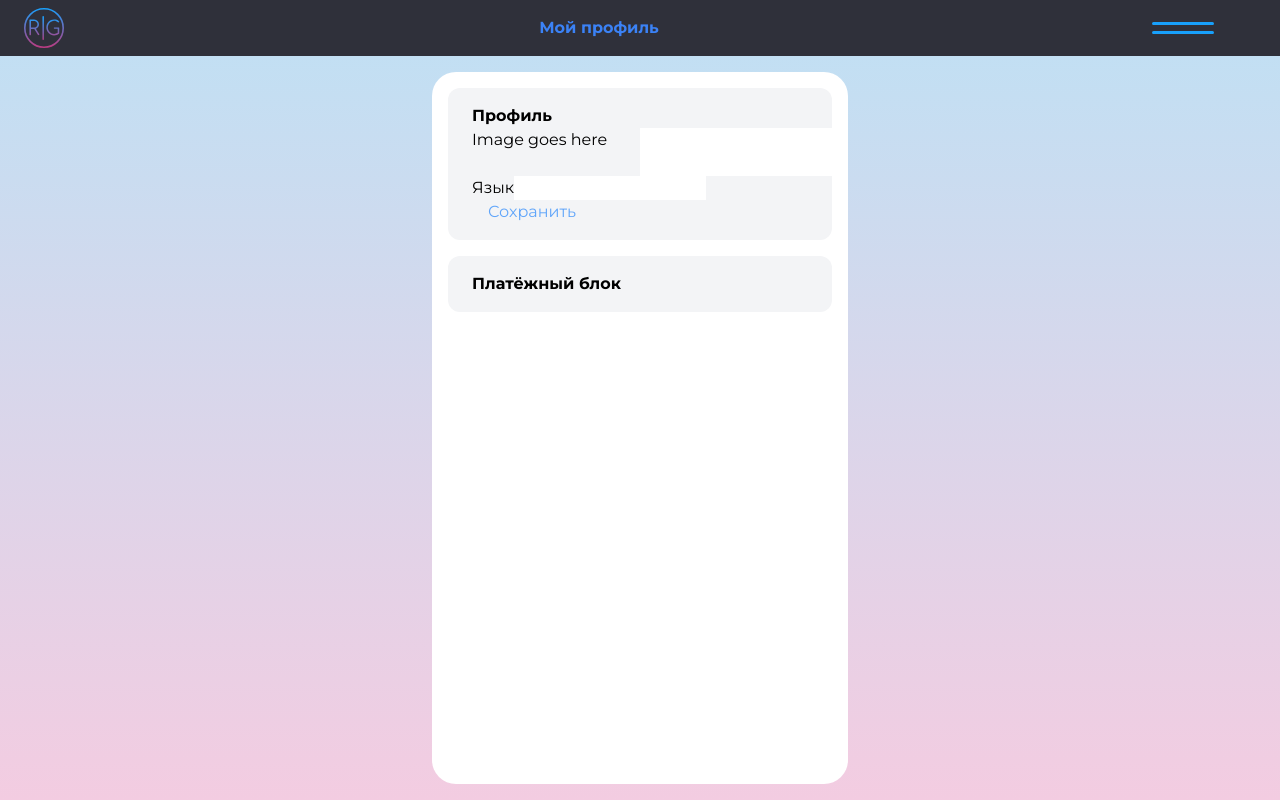
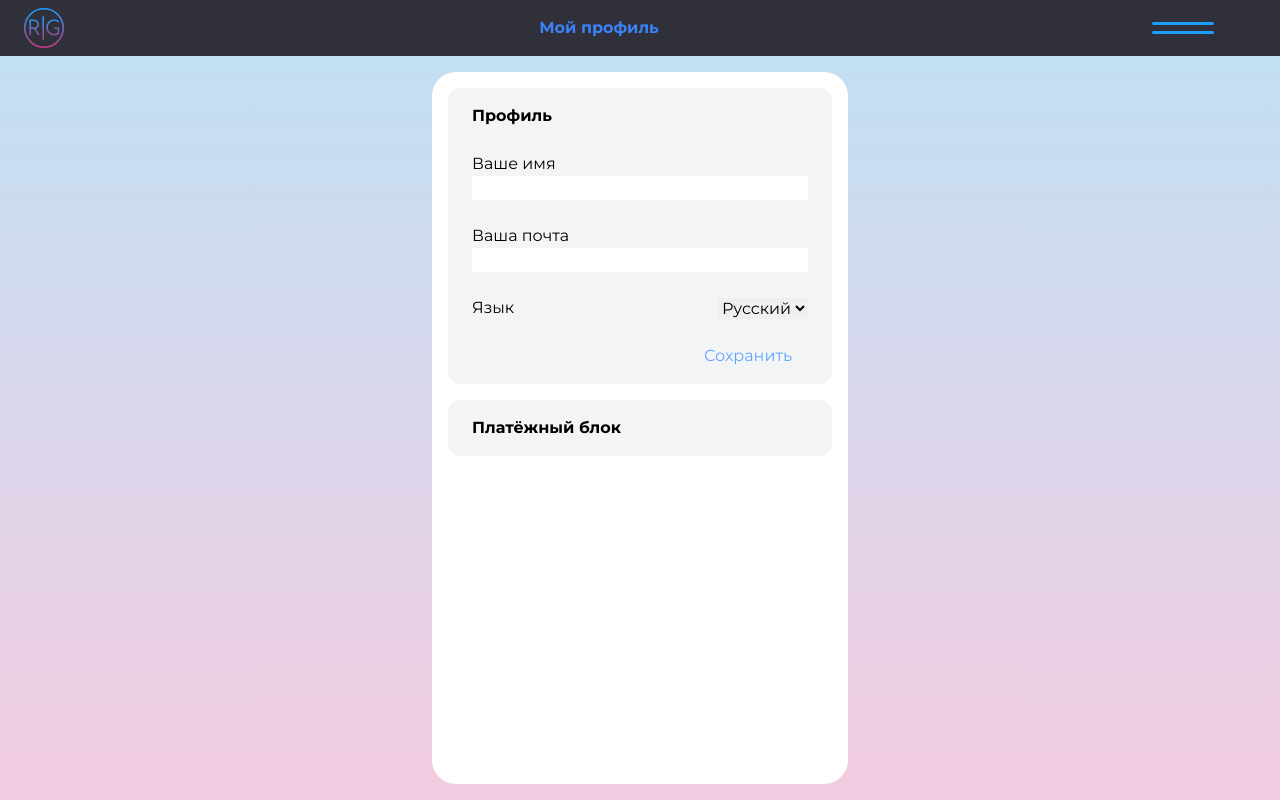
Before and after one commit to mixtern/app-store-parser-frontend, an Angular app: page /profile in a window 1280 px wide. Built offline with nearby package versions, Linux system fonts and the light colour scheme.

Commit message:
Finished profile template

```diff
--- a/src/app/main/profile/profile.component.html
+++ b/src/app/main/profile/profile.component.html
@@ -2,19 +2,21 @@
   <div class="mx-auto w-1/3 h-full bg-white rounded-3xl p-4">
     <div class="bg-gray-100 py-4 px-6 rounded-xl mb-4">
       <span class="font-bold">Профиль</span>
-      <div class="grid grid-cols-2">
-        <div>
-          Image goes here
-        </div>
-        <div>
-          <div>
-            <input type="text">
-            <input type="text">
-          </div>
-        </div>
+      <div>
+        <br>
+        <label for="name">Ваше имя</label><br>
+        <input id="name" class="w-full" type="text"><br><br>
+        <label for="email">Ваша почта</label><br>
+        <input id="email" class="w-full" type="text">
+      </div><br>
+      <div class="flex items-center justify-between">
+        <label for="language">Язык</label>
+        <select id="language">
+          <option>Русский</option>
+        </select>
       </div>
-      Язык<input type="text">
-    <div class="mx-4 text-blue-400"><button>Сохранить</button></div>
+      <br>
+      <div class="mx-4 text-blue-400"><button class="block mr-0 ml-auto">Сохранить</button></div>
     </div>
     <div class="bg-gray-100 py-4 px-6 rounded-xl">
       <span class="font-bold">Платёжный блок</span>
```
